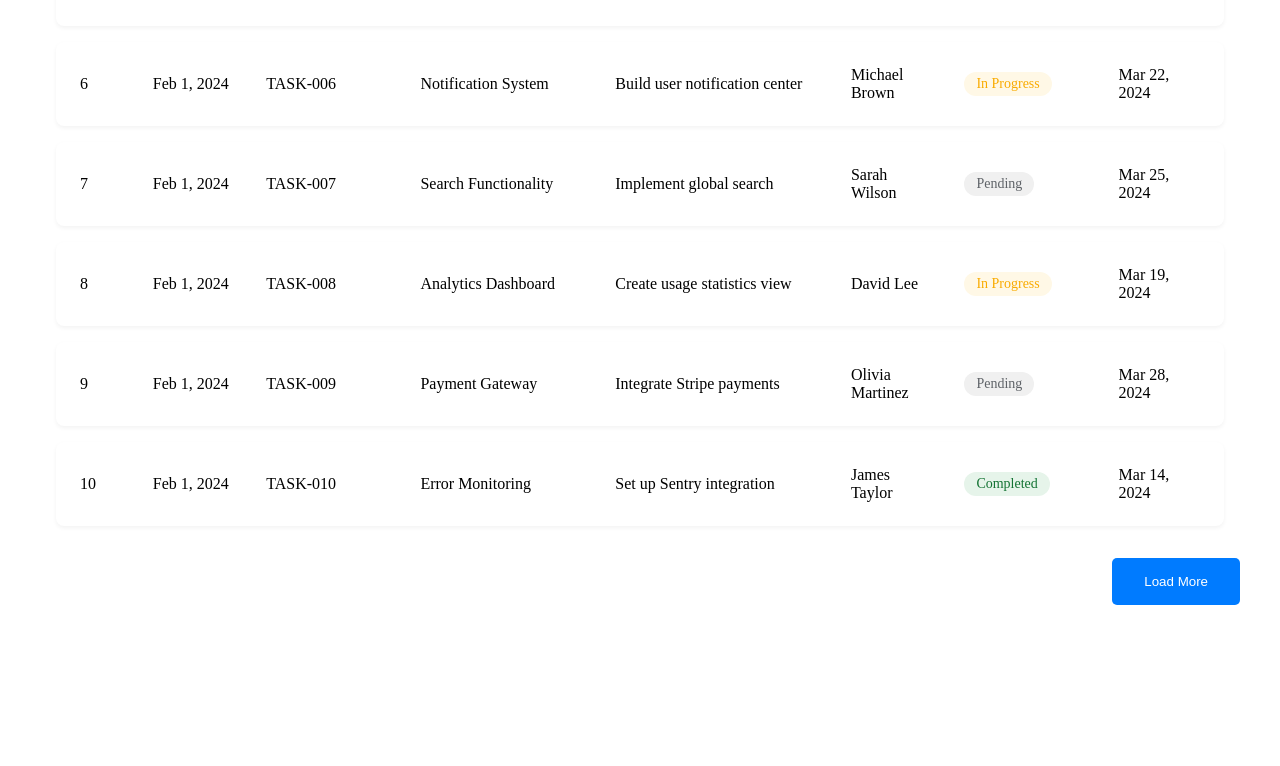
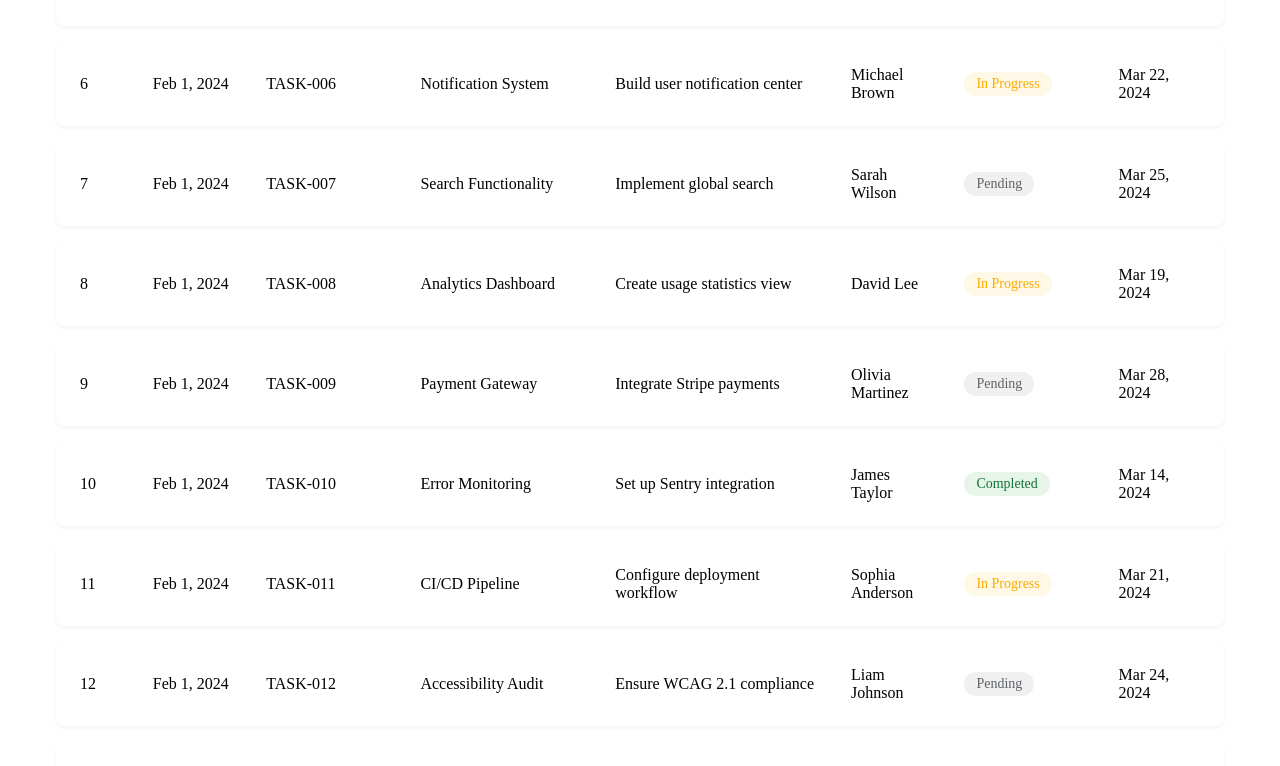
Before and after one commit to maheshguptha49/frontend-assignmentgocomet, a Next.js app: page /table in a window 1280 px wide. Shown: the part 714-1480 px from the top of the page. Before the commit the page ends 1359 px from the top, so only its background shows below. Built offline with nearby package versions, Linux system fonts and the light colour scheme.

Commit message:
table done

```diff
--- a/src/app/Components/TaskListWrapper.tsx
+++ b/src/app/Components/TaskListWrapper.tsx
@@ -1,6 +1,6 @@
 "use client";
 
-import { useState, useEffect } from "react";
+import { useState, useEffect, useCallback } from "react";
 import { useGetTasksQuery } from "./redux/taskApiSlice";
 import TaskList from "./TaskList";
 import Controls from "./Controls";
@@ -28,23 +28,6 @@ const ErrorText = styled.div`
   font-size: 1.2rem;
 `;
 
-const LoadMoreButton = styled.button`
-  padding: 1rem 2rem;
-  background-color: #007bff;
-  color: #fff;
-  border: none;
-  border-radius: 5px;
-  cursor: pointer;
-  margin-top: 1rem;
-  margin-left: auto;
-  display: block;
-
-  &:disabled {
-    background-color: #ccc;
-    cursor: not-allowed;
-  }
-`;
-
 const LoadingSkeleton = styled.div`
   height: 50px;
   background: #f0f0f0;
@@ -69,6 +52,7 @@ export default function TaskListWrapper() {
   const [sortOrder, setSortOrder] = useState<"asc" | "desc">("asc");
   const [search, setSearch] = useState("");
   const [selectedTask, setSelectedTask] = useState<Task | null>(null);
+  const [isInitialLoad, setIsInitialLoad] = useState(true);
 
   const { data, error, isLoading, isFetching } = useGetTasksQuery({
     page,
@@ -79,11 +63,31 @@ export default function TaskListWrapper() {
     search,
   });
 
-  const loadMore = () => {
-    if (data && page < data.totalPages) {
+  const loadMore = useCallback(() => {
+    if (data && page < data.totalPages && !isFetching) {
       setPage((prev) => prev + 1);
     }
-  };
+  }, [data, page, isFetching]);
+
+  useEffect(() => {
+    const handleScroll = () => {
+      const { scrollTop, scrollHeight, clientHeight } =
+        document.documentElement;
+      if (scrollTop + clientHeight >= scrollHeight - 500 && !isFetching) {
+        loadMore();
+      }
+    };
+
+    const debouncedScroll = debounce(handleScroll, 100);
+    window.addEventListener("scroll", debouncedScroll);
+    return () => window.removeEventListener("scroll", debouncedScroll);
+  }, [loadMore, isFetching]);
+
+  useEffect(() => {
+    if (data?.currentPage === 1 && isInitialLoad) {
+      setIsInitialLoad(false);
+    }
+  }, [data, isInitialLoad]);
 
   useEffect(() => {
     setPage(1);
@@ -108,11 +112,6 @@ export default function TaskListWrapper() {
       {data && (
         <>
           <TaskList tasks={data.data} onTaskSelect={setSelectedTask} />
-          {data.currentPage < data.totalPages && (
-            <LoadMoreButton onClick={loadMore} disabled={isFetching}>
-              {isFetching ? "Loading..." : "Load More"}
-            </LoadMoreButton>
-          )}
           <TaskDrawer
             task={selectedTask}
             onClose={() => setSelectedTask(null)}
@@ -120,7 +119,7 @@ export default function TaskListWrapper() {
         </>
       )}
 
-      {isLoading && (
+      {(isFetching || isLoading) && (
         <div aria-live="polite">
           {Array(5)
             .fill(null)
@@ -132,3 +131,14 @@ export default function TaskListWrapper() {
     </WrapperContainer>
   );
 }
+
+function debounce<T extends (...args: never[]) => void>(
+  fn: T,
+  delay: number
+): (...args: Parameters<T>) => void {
+  let timeoutId: ReturnType<typeof setTimeout>;
+  return (...args: Parameters<T>) => {
+    clearTimeout(timeoutId);
+    timeoutId = setTimeout(() => fn(...args), delay);
+  };
+}
```
